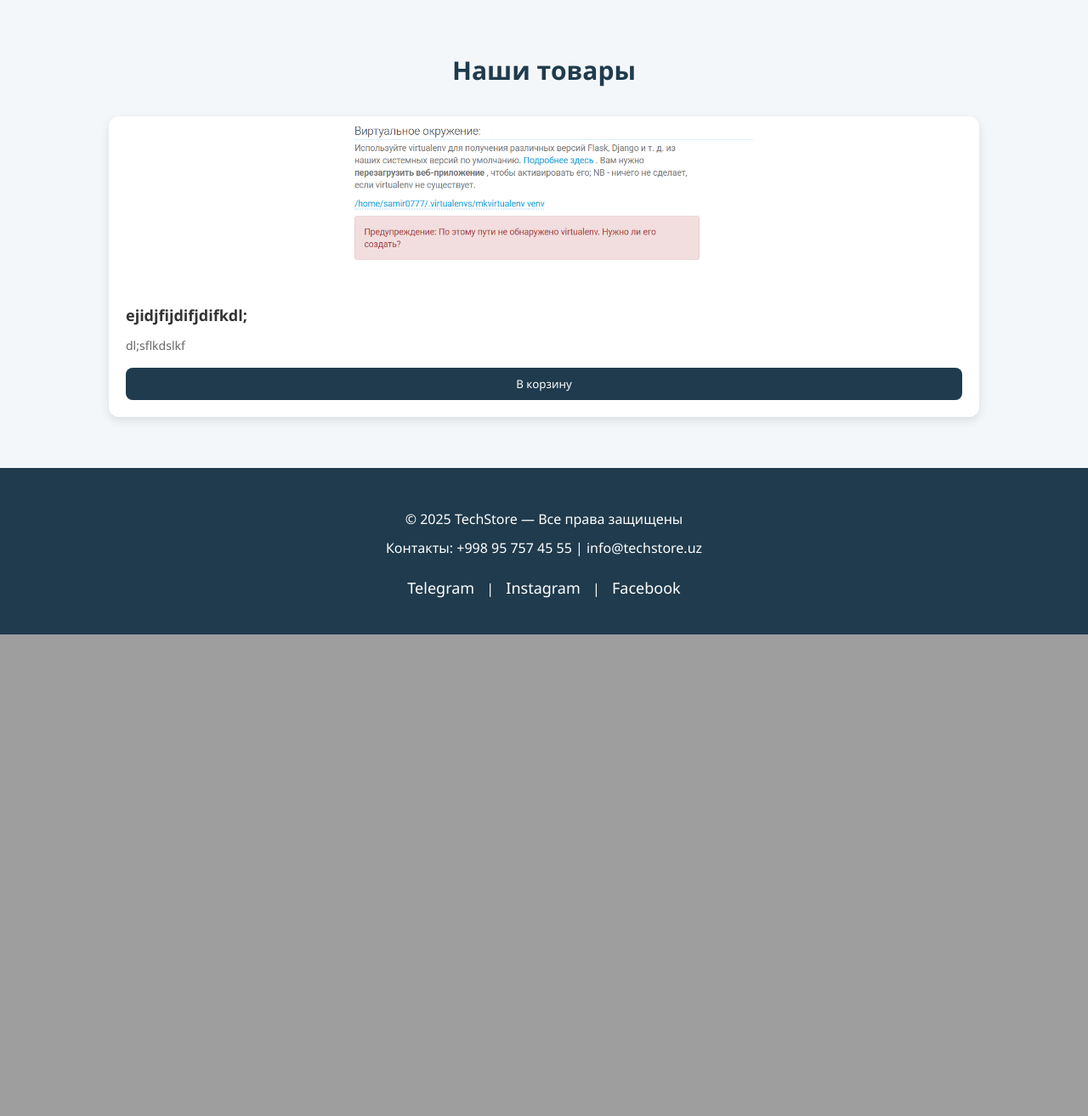
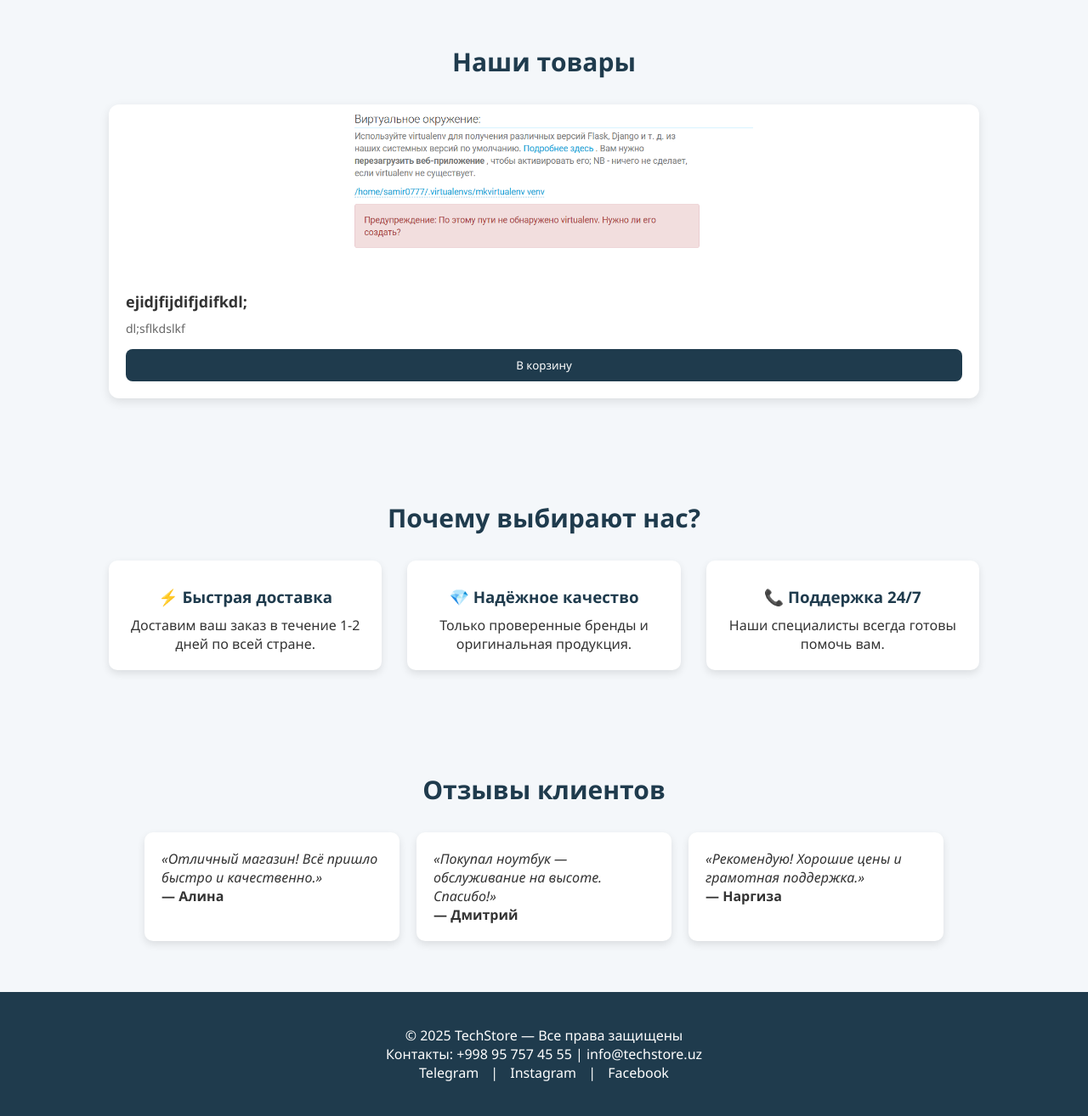
Before and after one commit to Samir0777/techshop, a Django app: page / in a window 1280 px wide. Shown: the part 486-1800 px from the top of the page at 85% size. Before the commit the page ends 1233 px from the top, so only its background shows below. Run offline with Django 5.2, Linux system fonts and the light colour scheme; data comes from the database, SQL or seed files in the repository.

Commit message:
Обновлён шаблон сайта: добавлены анимации и новые секции

```diff
--- a/app/templates/home.html
+++ b/app/templates/home.html
@@ -1,13 +1,18 @@
 <!DOCTYPE html>
 <html lang="ru">
 <head>
-  <meta charset="UTF-8">
+  <meta charset="UTF-8" />
   <title>TechStore</title>
-  <meta name="viewport" content="width=device-width, initial-scale=1.0">
+  <meta name="viewport" content="width=device-width, initial-scale=1.0" />
   <style>
     :root {
       --main-color: #1f3b4d;
       --accent: #1f5562;
+      --highlight: #00c7ff;
+    }
+
+    html {
+      scroll-behavior: smooth;
     }
 
     * {
@@ -20,7 +25,6 @@
     body {
       background: #f4f7fa;
       color: #333;
-      line-height: 1.6;
     }
 
     header {
@@ -51,10 +55,23 @@
       text-decoration: none;
       font-weight: bold;
       transition: 0.3s;
+      position: relative;
     }
 
-    nav a:hover {
-      text-decoration: underline;
+    nav a::after {
+      content: "";
+      display: block;
+      width: 0;
+      height: 2px;
+      background: var(--highlight);
+      transition: width 0.3s;
+      position: absolute;
+      bottom: -4px;
+      left: 0;
+    }
+
+    nav a:hover::after {
+      width: 100%;
     }
 
     .burger {
@@ -202,6 +219,46 @@
       background: #122b3a;
     }
 
+    .features {
+      display: flex;
+      justify-content: space-around;
+      flex-wrap: wrap;
+      text-align: center;
+      gap: 30px;
+    }
+
+    .feature {
+      flex: 1 1 200px;
+      padding: 20px;
+      background: white;
+      border-radius: 10px;
+      box-shadow: 0 4px 10px rgba(0,0,0,0.1);
+    }
+
+    .feature h3 {
+      margin: 10px 0;
+      color: var(--main-color);
+    }
+
+    .reviews {
+      display: flex;
+      flex-wrap: wrap;
+      gap: 20px;
+      justify-content: center;
+    }
+
+    .review {
+      background: white;
+      padding: 20px;
+      border-radius: 10px;
+      max-width: 300px;
+      box-shadow: 0 4px 10px rgba(0,0,0,0.1);
+    }
+
+    .review p {
+      font-style: italic;
+    }
+
     footer {
       background: var(--main-color);
       color: white;
@@ -209,24 +266,30 @@
       padding: 40px 20px;
     }
 
-    footer p {
-      margin: 8px 0;
-    }
-
-footer .social {
-      margin-top: 20px;
-    }
-
     footer .social a {
       color: white;
       margin: 0 10px;
-      font-size: 18px;
       text-decoration: none;
-      transition: 0.3s;
     }
 
-    footer .social a:hover {
-      color: #ddd;
+    #scrollTopBtn {
+      position: fixed;
+      bottom: 30px;
+      right: 30px;
+      background: var(--accent);
+      color: white;
+      border: none;
+      padding: 12px 16px;
+      border-radius: 50%;
+      font-size: 20px;
+      cursor: pointer;
+      display: none;
+      z-index: 9999;
+      box-shadow: 0 4px 8px rgba(0,0,0,0.3);
+    }
+
+    #scrollTopBtn:hover {
+      background: #0a2c3d;
     }
   </style>
 </head>
@@ -243,7 +306,8 @@ footer .social {
     </div>
     <nav class="nav-links" id="navLinks">
       <a href="#">Каталог</a>
-      <a href="#">О нас</a>
+      <a href="#whyus">Почему мы?</a>
+      <a href="#reviews">Отзывы</a>
       <a href="#">Контакты</a>
     </nav>
   </header>
@@ -268,6 +332,42 @@ footer .social {
     </div>
   </section>
 
+  <section class="section" id="whyus">
+    <h2>Почему выбирают нас?</h2>
+    <div class="features">
+      <div class="feature">
+        <h3>⚡ Быстрая доставка</h3>
+        <p>Доставим ваш заказ в течение 1-2 дней по всей стране.</p>
+      </div>
+      <div class="feature">
+        <h3>💎 Надёжное качество</h3>
+        <p>Только проверенные бренды и оригинальная продукция.</p>
+      </div>
+      <div class="feature">
+        <h3>📞 Поддержка 24/7</h3>
+        <p>Наши специалисты всегда готовы помочь вам.</p>
+      </div>
+    </div>
+  </section>
+
+  <section class="section" id="reviews">
+    <h2>Отзывы клиентов</h2>
+    <div class="reviews">
+      <div class="review">
+        <p>«Отличный магазин! Всё пришло быстро и качественно.»</p>
+        <strong>— Алина</strong>
+      </div>
+      <div class="review">
+        <p>«Покупал ноутбук — обслуживание на высоте. Спасибо!»</p>
+        <strong>— Дмитрий</strong>
+      </div>
+      <div class="review">
+        <p>«Рекомендую! Хорошие цены и грамотная поддержка.»</p>
+        <strong>— Наргиза</strong>
+      </div>
+    </div>
+  </section>
+
   <footer>
     <p>&copy; 2025 TechStore — Все права защищены</p>
     <p>Контакты: +998 95 757 45 55 | info@techstore.uz</p>
@@ -277,6 +377,8 @@ footer .social {
       <a href="#">Facebook</a>
     </div>
   </footer>
+
+  <button id="scrollTopBtn" onclick="scrollToTop()">↑</button>
 
   <script>
     function toggleMenu() {
@@ -288,7 +390,15 @@ footer .social {
       document.getElementById('navLinks').classList.remove('active');
       document.getElementById('overlay').classList.remove('active');
     }
+
+    window.onscroll = function () {
+      const btn = document.getElementById('scrollTopBtn');
+      btn.style.display = window.scrollY > 400 ? "block" : "none";
+    };
+
+    function scrollToTop() {
+      window.scrollTo({ top: 0, behavior: 'smooth' });
+    }
   </script>
-
 </body>
 </html>
```
Also changed, not shown: muxatech/settings.py (+2 -5 lines).
